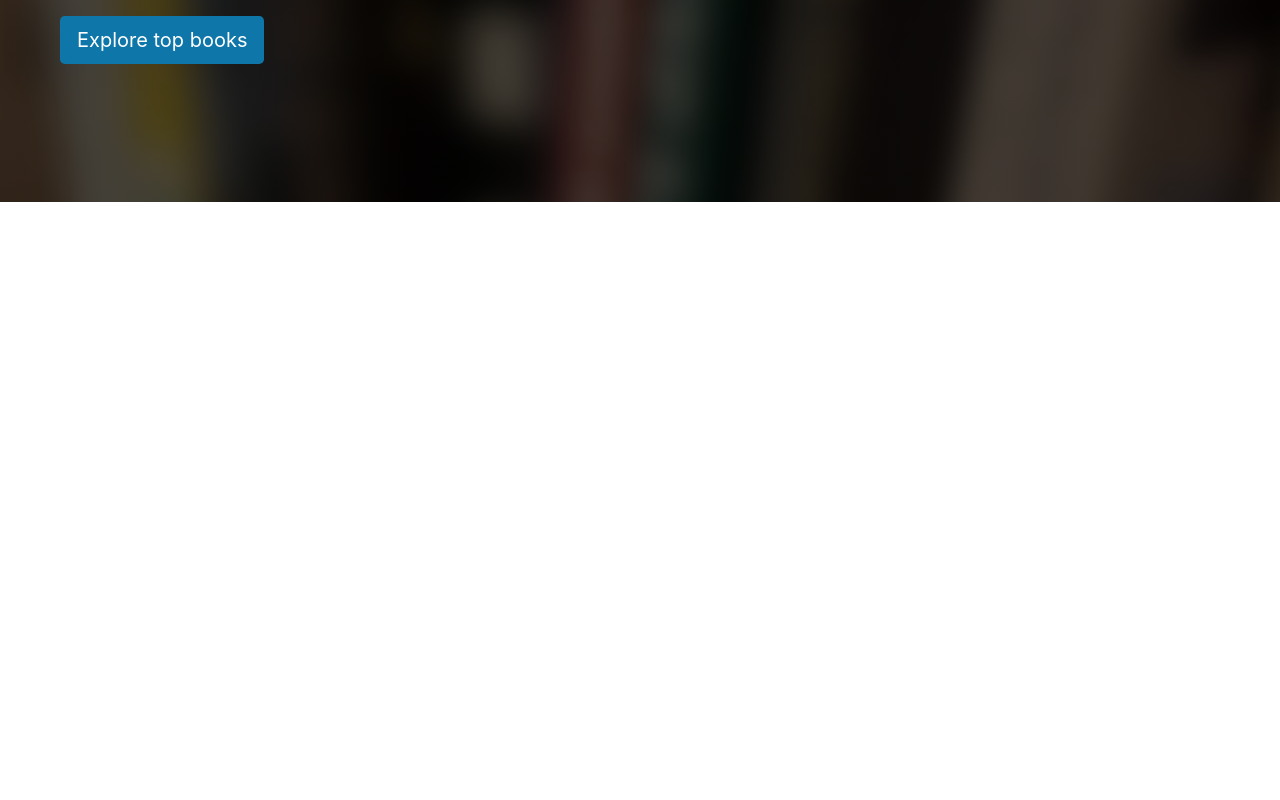
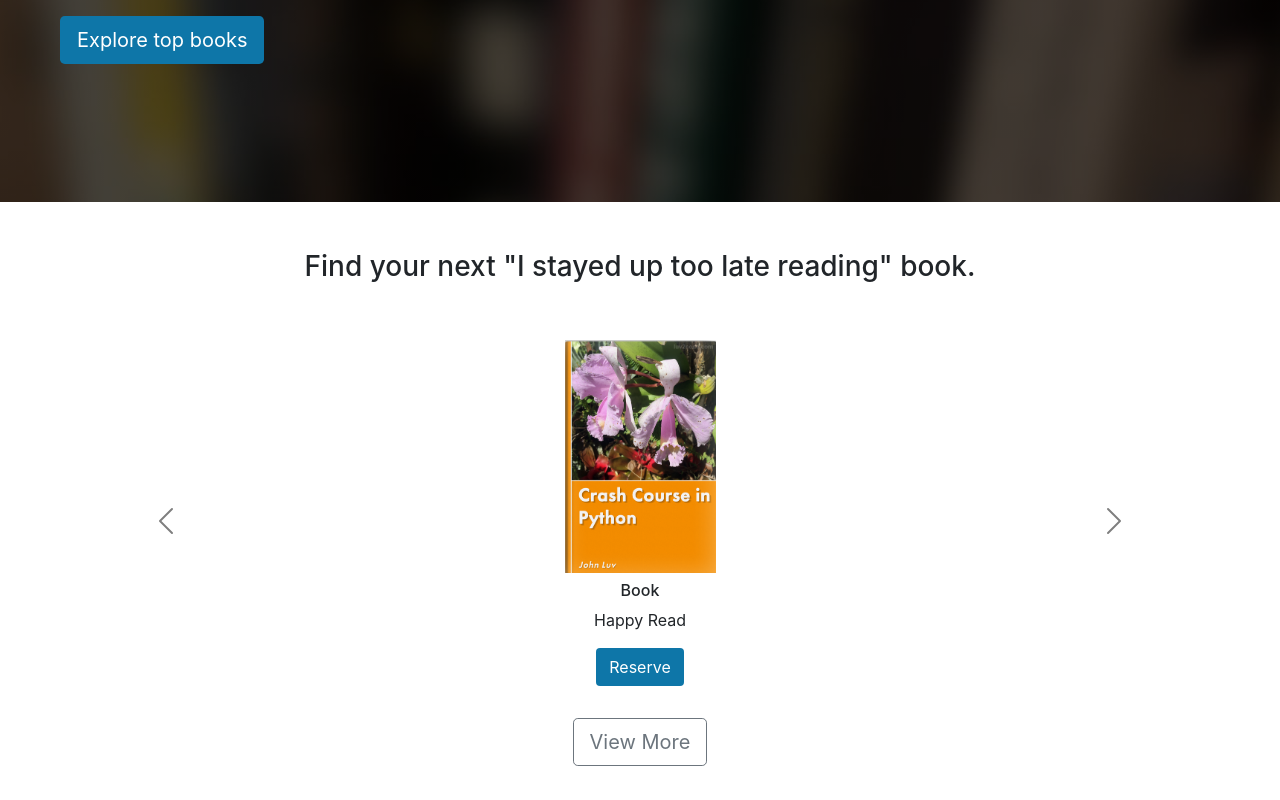
Before and after one commit to samarth2411/Library_Management_React_SpringBoot, a React (Create React App) app in the folder react-library/: page / in a window 1280 px wide. Shown: the part 276-1076 px from the top of the page. Before the commit the page ends 800 px from the top, so only its background shows below. Built offline with nearby package versions, Linux system fonts and the light colour scheme.

Commit message:
created carousel component

```diff
--- a/react-library/src/App.tsx
+++ b/react-library/src/App.tsx
@@ -1,13 +1,15 @@
 import React from 'react';
 import './App.css';
+import { Carousel } from './layout/NavbarAndFooter/HomePage/Carousel';
 import { ExploreTopBooks } from './layout/NavbarAndFooter/HomePage/ExploreTopBooks';
 import { Navbar } from './layout/NavbarAndFooter/Navbar';
 
 function App() {
   return (
     <div>
-      <Navbar/>
-      <ExploreTopBooks/>
+      <Navbar />
+      <ExploreTopBooks />
+      <Carousel />
     </div>
 
 
--- /dev/null
+++ b/react-library/src/layout/NavbarAndFooter/HomePage/Carousel.tsx
@@ -0,0 +1,86 @@
+export const Carousel = () => {
+    return (
+        <div className='container mt-5' style={{ height: 550 }}>
+
+            <div className='homepage-carousel-title'>
+                <h3>Find your next "I stayed up too late reading" book.</h3>
+            </div>
+            <div id='carouselExampleControls' className='carousel carousel-dark slide mt-5 d-none d-lg-block' data-bs-interval='false'>
+                {/* Desktop */}
+                <div className='carousel-inner'>
+                    <div className='carousel-item active'>
+                        <div className='row d-flex justify-content-center align-items-centre'>
+                            <div className='col-xs-6 col-sm-6 col-md-4 col-lg-3 mb-3'>
+                                <div className='text-center'>
+                                    <img
+                                        src={require('./../../../Images/BooksImages/book-luv2code-1000.png')} width='151' height='233' alt="book" />
+                                    <h6 className="mt-2">Book</h6>
+                                    <p>Happy Read</p>
+                                    <a className='btn main-color text-white' href='#'>Reserve</a>
+
+                                </div>
+
+                            </div>
+
+                        </div>
+
+                    </div>
+                    <div className='carousel-item'>
+                        <div className='row d-flex justify-content-center align-items-centre'>
+                            <div className='col-xs-6 col-sm-6 col-md-4 col-lg-3 mb-3'>
+                                <div className='text-center'>
+                                    <img
+                                        src={require('./../../../Images/BooksImages/book-luv2code-1000.png')} width='151' height='233' alt="book" />
+                                    <h6 className="mt-2">Book</h6>
+                                    <p>Happy Read</p>
+                                    <a className='btn main-color text-white' href='#'>Reserve</a>
+
+                                </div>
+
+                            </div>
+
+                        </div>
+
+                    </div>
+                </div>
+                <button className='carousel-control-prev' type='button' data-bs-target='#carouselExampleControls' data-bs-slide='prev'>
+                    <span className='carousel-control-prev-icon' aria-hidden='true'></span>
+                    <span className='visually-hidden'>Previous</span>
+
+                </button>
+                <button className='carousel-control-next' type='button' data-bs-target='#carouselExampleControls' data-bs-slide='next'>
+                    <span className='carousel-control-next-icon' aria-hidden='true'></span>
+                    <span className='visually-hidden'>Next</span>
+
+                </button>
+            </div>
+
+            {/* Mobile */}
+
+            <div className='d-lg-none mt-3'>
+                <div className='row d-flex justify-content-center align-items-center'>
+                    <div className='text-center'>
+                        <img src={require('./../../../Images/BooksImages/book-luv2code-1000.png')} width='151' height='233' alt="book" />
+                        <h6 className='mt-2'>
+                            <b>Book</b>
+                        </h6>
+                        <p>Happy Read</p>
+                        <a className='btn main-color text-white' href='#'>Reserve</a>
+
+                    </div>
+
+                </div>
+            </div>
+            <div className='homepage-carousel-title mt-3'>
+                <a className="btn btn-outline-secondary btn-lg" href='#'>View More</a>
+
+
+            </div>
+
+        </div>
+
+
+
+
+    );
+}
--- a/react-library/src/layout/NavbarAndFooter/Navbar.tsx
+++ b/react-library/src/layout/NavbarAndFooter/Navbar.tsx
@@ -1,5 +1,5 @@
 export const Navbar = () => {
-    return(
+    return (
         <nav className='navbar navbar-expand-lg navbar-dark main-color py-3'>
             <div className='container-fluid'>
                 <span className='navbar-brand'>Happy Read</span>
```
Lines whose indentation alone changed are shown as unchanged.
